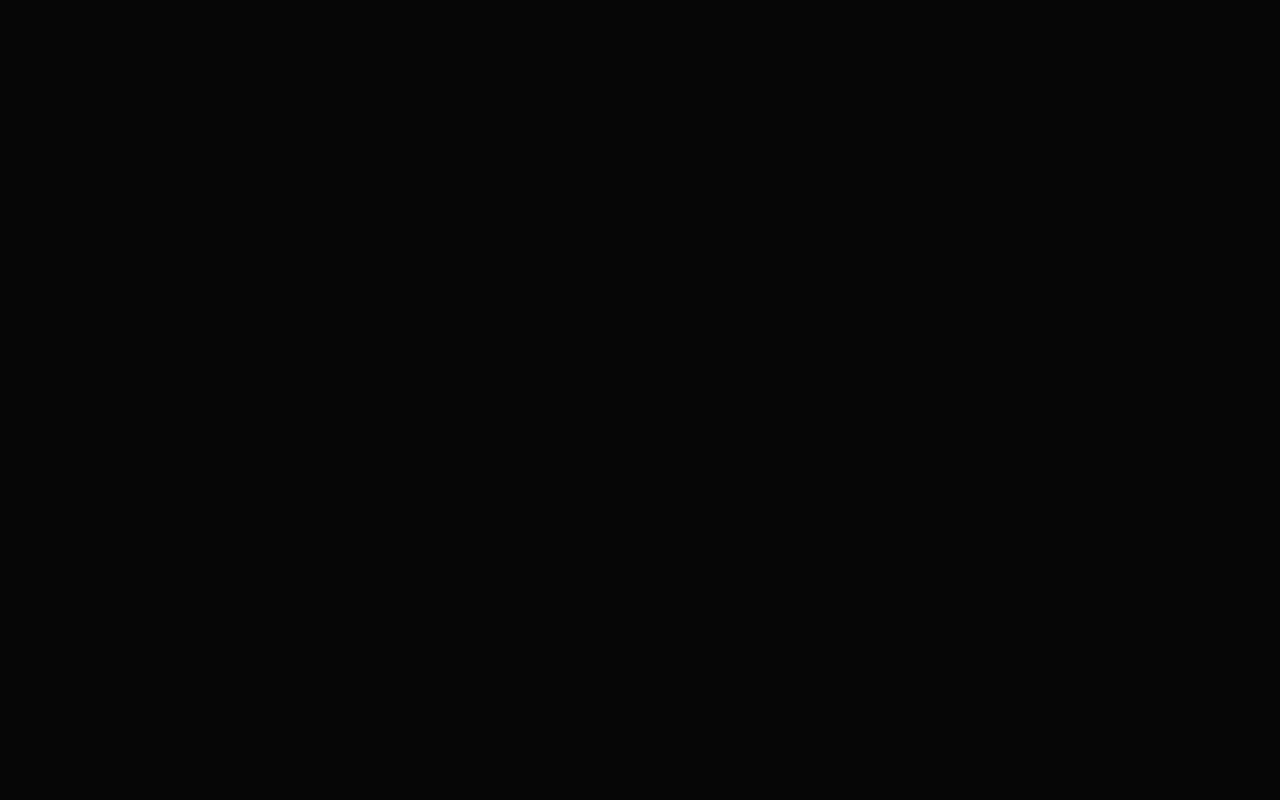
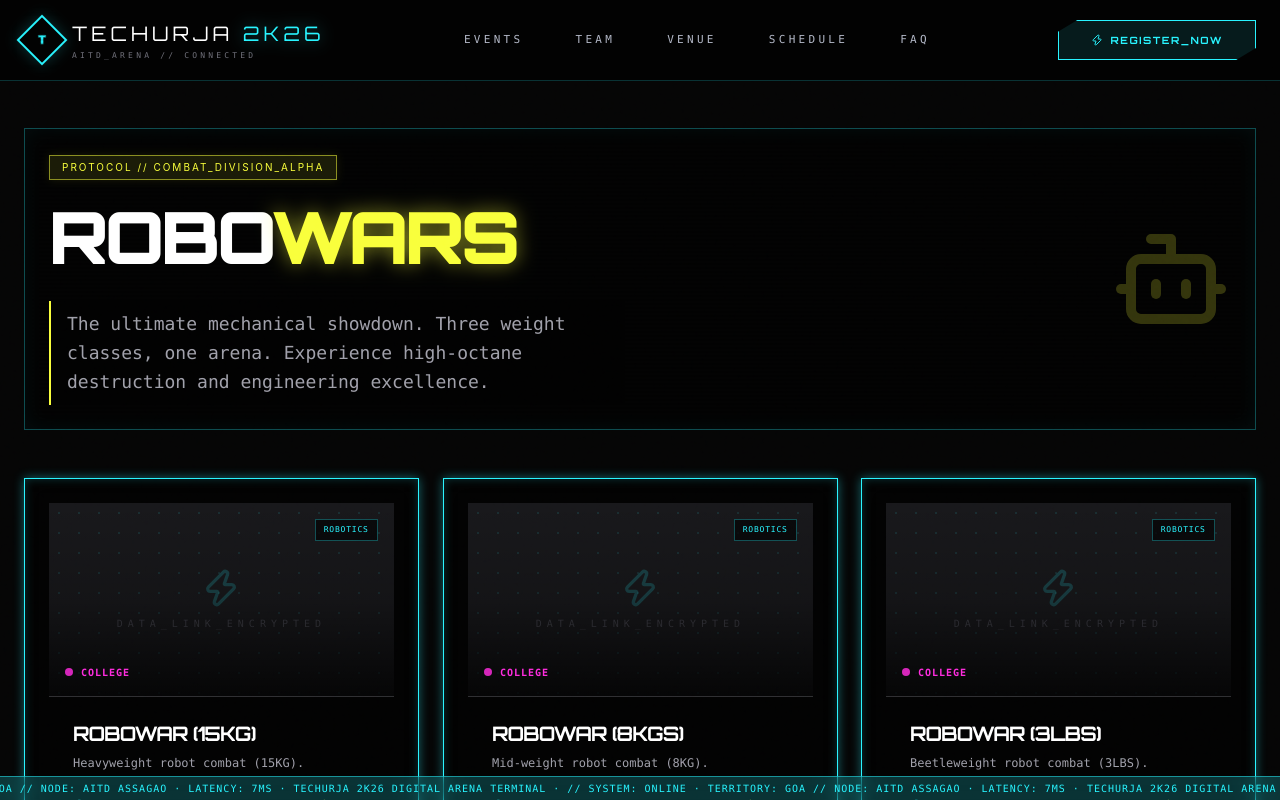
Before and after one commit to atreyakamat/techurja2k26, a Next.js app: page /events/robowars in a window 1280 px wide. Before the commit this address had no page. Shown: the top 800 px of the page. Built offline with nearby package versions, Linux system fonts and the light colour scheme.

Commit message:
feat: add Robowars event category page with dynamic event listing

```diff
--- a/src/app/events/[slug]/page.tsx
+++ b/src/app/events/[slug]/page.tsx
@@ -217,7 +217,6 @@ export default async function EventDetailsPage({ params }: EventDetailsProps) {
               <div className="space-y-6">
                 {event.coordinators.map((coord, i) => (
                   <div key={i} className="group p-6 border border-white/5 bg-black/40 hover:border-magenta-cyber/50 transition-all duration-300">
-                    <p className="text-[10px] font-mono text-magenta-cyber uppercase tracking-widest mb-2 opacity-70 font-bold">ADMIN_UNIT_{i+1}</p>
                     <h4 className="text-2xl font-bold text-white mb-6 uppercase tracking-tighter group-hover:text-magenta-cyber transition-colors">{coord.name}</h4>
                     <a
                       href={`tel:${coord.phone}`}
--- /dev/null
+++ b/src/app/events/robowars/page.tsx
@@ -0,0 +1,43 @@
+import { Navbar } from "@/components/navbar";
+import { events } from "@/lib/event-data";
+import { EventCard } from "@/components/event-card";
+import { Bot } from "lucide-react";
+
+export default function RobowarsPage() {
+  const robowarEvents = events.filter(e => e.slug.startsWith("robowar-"));
+
+  return (
+    <div className="min-h-screen bg-deep-black text-ink">
+      <Navbar />
+      <main className="mx-auto flex w-full max-w-7xl flex-col gap-12 px-6 pb-24 pt-32">
+        <header className="relative overflow-hidden terminal-panel border-yellow-nuclear/30 p-8 md:p-12 bg-yellow-nuclear/5">
+          <div className="absolute inset-0 scanline-mask opacity-20 pointer-events-none"></div>
+
+          <div className="relative z-10 flex flex-col md:flex-row gap-8 items-center justify-between">
+            <div>
+              <div className="inline-block border border-yellow-nuclear/50 bg-yellow-nuclear/10 px-3 py-1 text-[10px] tracking-[0.2em] text-yellow-nuclear uppercase mb-6 shadow-[0_0_10px_rgba(249,255,59,0.1)]">
+                PROTOCOL // COMBAT_DIVISION_ALPHA
+              </div>
+              <h1 className="text-5xl md:text-7xl font-black text-white leading-[0.9] uppercase tracking-tighter">
+                Robo<span className="text-yellow-nuclear drop-shadow-[0_0_10px_rgba(249,255,59,0.5)]">wars</span>
+              </h1>
+              <p className="mt-8 max-w-xl text-lg text-zinc-400 leading-relaxed border-l-2 border-yellow-nuclear pl-4 bg-black/20 py-2 font-mono">
+                The ultimate mechanical showdown. Three weight classes, one arena.
+                Experience high-octane destruction and engineering excellence.
+              </p>
+            </div>
+            <div className="hidden md:block">
+              <Bot size={120} className="text-yellow-nuclear opacity-20 animate-pulse" />
+            </div>
+          </div>
+        </header>
+
+        <section className="grid gap-6 md:grid-cols-2 lg:grid-cols-3">
+          {robowarEvents.map((event, index) => (
+            <EventCard key={event.slug} event={event} index={index} />
+          ))}
+        </section>
+      </main>
+    </div>
+  );
+}
--- a/src/app/team/page.tsx
+++ b/src/app/team/page.tsx
@@ -124,10 +124,6 @@ const TeamCard = React.memo(function TeamCard({ member, index }: { member: TeamM
              </div>
            )}
 
-           <div className="absolute top-4 left-4 z-20 w-12 h-12 border border-magenta-cyber/30 bg-black/60 backdrop-blur-md flex items-center justify-center font-mono text-magenta-cyber text-sm font-bold">
-            {String(member.number).padStart(2, '0')}
-          </div>
-
           <div className="absolute bottom-6 left-6 right-6 z-20">
              <div className="text-[10px] font-mono text-cyan-electric uppercase tracking-[0.3em] mb-2 font-bold">
                {member.council || 'STAFF'}
```
